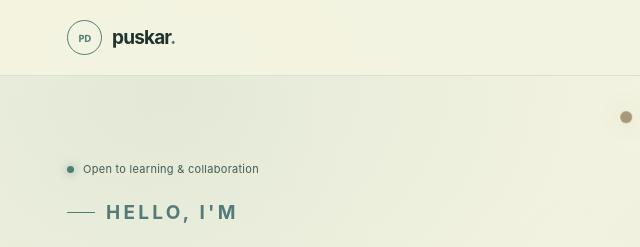
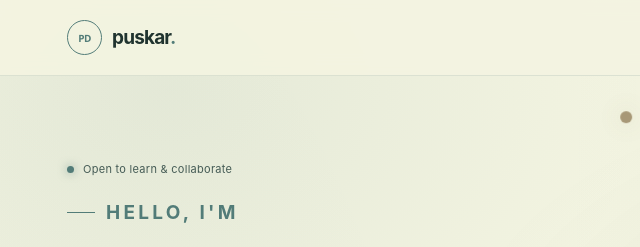
Before and after one commit to Spooky00769/portfolio, a plain HTML site: page index.html in a window 1280 px wide. Shown: the top 247 px of the page, 11-651 px from the left. Drawn offline with Linux system fonts and the light colour scheme.

Commit message:
changed hero text

```diff
--- a/index.html
+++ b/index.html
@@ -67,7 +67,7 @@
       <div class="hero-glow hero-glow--two" aria-hidden="true"></div>
       <div class="hero-inner page-width">
         <div class="hero-copy">
-          <div class="portrait-note"><span class="note-dot" aria-hidden="true"></span> Open to learning &amp; collaboration</div>
+          <div class="portrait-note"><span class="note-dot" aria-hidden="true"></span> Open to learn &amp; collaborate</div>
           <p class="eyebrow"><span class="eyebrow-line"></span> Hello, I'm</p>
           <h1 id="hero-title">Puskar<br><span>Dhungana</span></h1>
           <p class="hero-role">Computer Science Student <span aria-hidden="true">·</span><br class="mobile-break"> Aspiring Software Developer</p>
```
